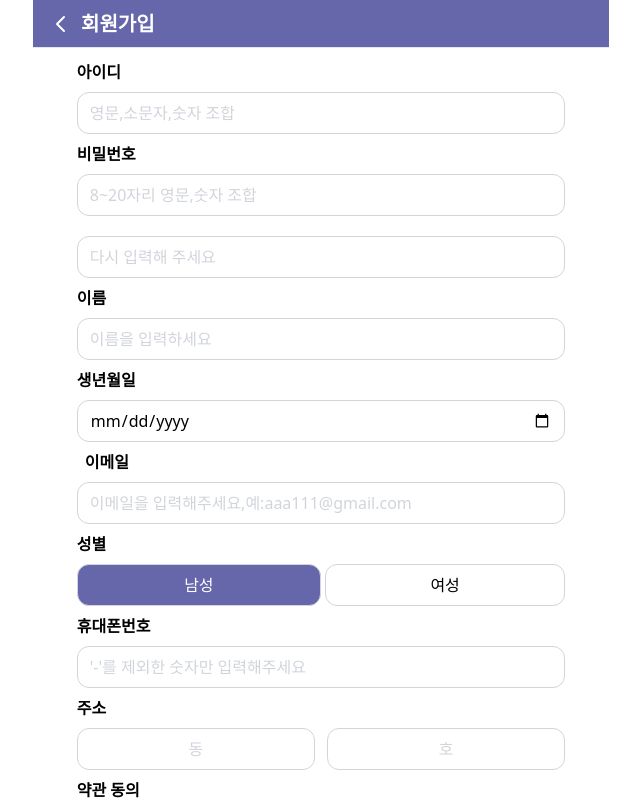
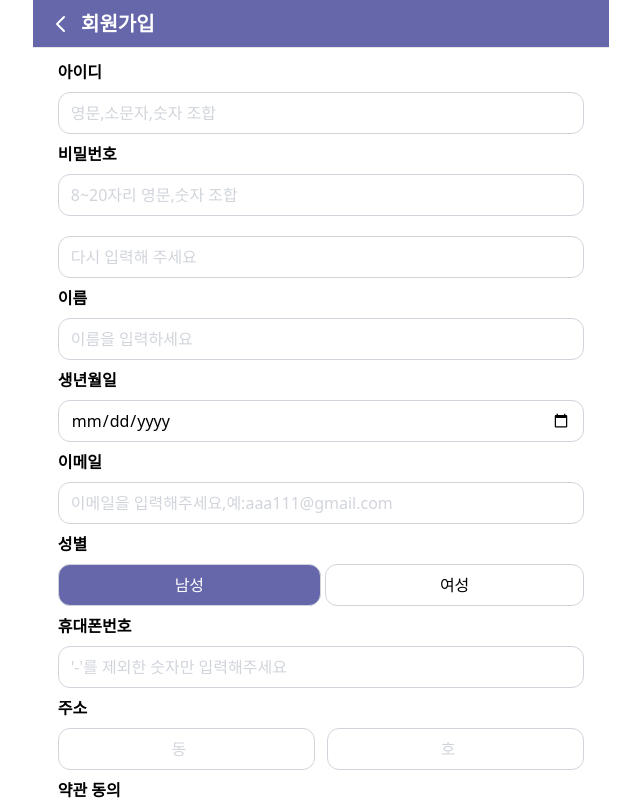
Before and after one commit to zhishiqiu/ZipKeyMe, a Next.js app: page /register in a window 1280 px wide. Shown: the top 800 px of the page, without its empty margins (319-959 px from the left). Built offline with nearby package versions, Linux system fonts and the light colour scheme.

Commit message:
[ADD] 회원가입페이지(/register.tsx) 백엔드와 연결

```diff
--- a/pages/register.tsx
+++ b/pages/register.tsx
@@ -4,7 +4,7 @@ import type { NextPage } from "next";
 import Head from "next/head";
 import Layout from "@components/Layout";
 import { useEffect, useState } from "react";
-import { useForm } from "react-hook-form";
+import { FieldErrors, useForm } from "react-hook-form";
 import Button from "@components/Button";
 import { useRouter } from "next/router";
 import useMutation from "@libs/client/useMutation";
@@ -17,8 +17,8 @@ interface SignUpForm {
   email: string;
   gender: boolean;
   phone: string;
-  aptHo: string;
-  aptDong: string;
+  aptHo: number;
+  aptDong: number;
   agree: boolean;
 }
 
@@ -30,19 +30,46 @@ interface MutationResult {
 const Register: NextPage = () => {
   const [signUp, { loading, data, error }] =
     useMutation<MutationResult>("/api/users/signUp");
-  const { register, handleSubmit, watch, reset } = useForm<SignUpForm>();
+  const {
+    register,
+    handleSubmit,
+    formState: { isSubmitting },
+  } = useForm<SignUpForm>();
   const [mustAgree, setMustAgree] = useState(true);
   const [checkPassword, setCheckPassword] = useState("");
+  const [failReason, setFailReason] = useState("");
+  const [showReason, setShowReason] = useState(false);
+  const router = useRouter();
+
   const onValid = (validForm: SignUpForm) => {
-    // if (loading) return;
-    // 형식적 validation
-    // signUp(validForm);
-    console.log(validForm);
+    if (!mustAgree) {
+      setFailReason("필수 항목에 대한 동의가 이루어지지 않았습니다.");
+      setShowReason(true);
+      return;
+    }
+    if (loading) return;
+    //TODO: 형식적 validation
+    signUp(validForm);
+  };
+  const onInvalid = (errors: FieldErrors) => {
+    // console.log(errors);
   };
   useEffect(() => {
-    const check = watch((data) => console.log(data));
-  }, [watch]);
-
+    console.log(data);
+    // 회원가입 성공시 메인페이지로 라우팅
+    if (data?.ok) {
+      setFailReason(
+        "회원가입 신청이 완료되었습니다.\n관리 사무소의 승인을 받으면 로그인 하실 수 있습니다."
+      );
+      setShowReason(true);
+    } else {
+      //실패시 실패이유 출력
+      if (data?.message == "Duplicate account") {
+        setFailReason("이미 사용중인 계정입니다.");
+        setShowReason(true);
+      }
+    }
+  }, [data, router]);
   return (
     <Layout
       title={"회원가입"}
@@ -55,7 +82,7 @@ const Register: NextPage = () => {
 
       <div className={"flex flex-col items-center mt-3 divide-y w-full"}>
         <form
-          onSubmit={handleSubmit(onValid)}
+          onSubmit={handleSubmit(onValid, onInvalid)}
           className="flex flex-col mx-2 space-y-2"
         >
           <h2 className="font-black">아이디</h2>
@@ -80,6 +107,8 @@ const Register: NextPage = () => {
                 required: true,
                 minLength: 8,
                 maxLength: 20,
+                validate: (value) =>
+                  value === checkPassword || "비밀번호가 일치하지 않습니다.",
               })}
             ></input>
           </p>
@@ -111,12 +140,14 @@ const Register: NextPage = () => {
               type="date"
               size={40}
               placeholder="날짜선택"
+              min="1922-01-01"
+              max="2022-01-01"
               {...register("birth", {
                 required: true,
               })}
             ></input>
           </p>
-          <h2 className="font-black mx-2">이메일</h2>
+          <h2 className="font-black">이메일</h2>
           <p>
             <input
               className="w-full placeholder-gray-300 rounded-xl border-gray-300"
@@ -181,21 +212,23 @@ const Register: NextPage = () => {
           <p className="flex justify-between">
             <input
               className="w-1/2 placeholder-gray-300 justify-self-auto rounded-xl border-gray-300 text-center"
-              type="text"
+              type="number"
               size={18}
               placeholder="동"
               {...register("aptDong", {
                 required: true,
+                valueAsNumber: true,
               })}
             ></input>
             &nbsp;&nbsp;&nbsp;
             <input
               className="w-1/2 placeholder-gray-300 justify-self-auto rounded-xl border-gray-300 text-center"
-              type="text"
+              type="number"
               size={18}
               placeholder="호"
               {...register("aptHo", {
                 required: true,
+                valueAsNumber: true,
               })}
             ></input>
           </p>
@@ -227,6 +260,24 @@ const Register: NextPage = () => {
           <CopyRights />
         </div>
       </div>
+      {showReason ? (
+        <div className="z-10 absolute inset-0 flex justify-center items-center">
+          <div className="bg-gray-100 opacity-90 mt-10 flex justify-center items-center flex-col w-72 rounded-lg shadow-xl h-auto p-2">
+            <h4 className="text-base mt-2 mx-4 text-gray-700 font-semibold text-center">
+              {failReason}
+            </h4>
+            <button
+              disabled={isSubmitting}
+              className="my-3 w-auto px-8 h-10 bg-pantone text-white rounded-md shadow hover:shadow-lg font-semibold"
+              onClick={() =>
+                data?.ok ? router.push("/enter") : setShowReason(false)
+              }
+            >
+              확인
+            </button>
+          </div>
+        </div>
+      ) : null}
     </Layout>
   );
 };
```
